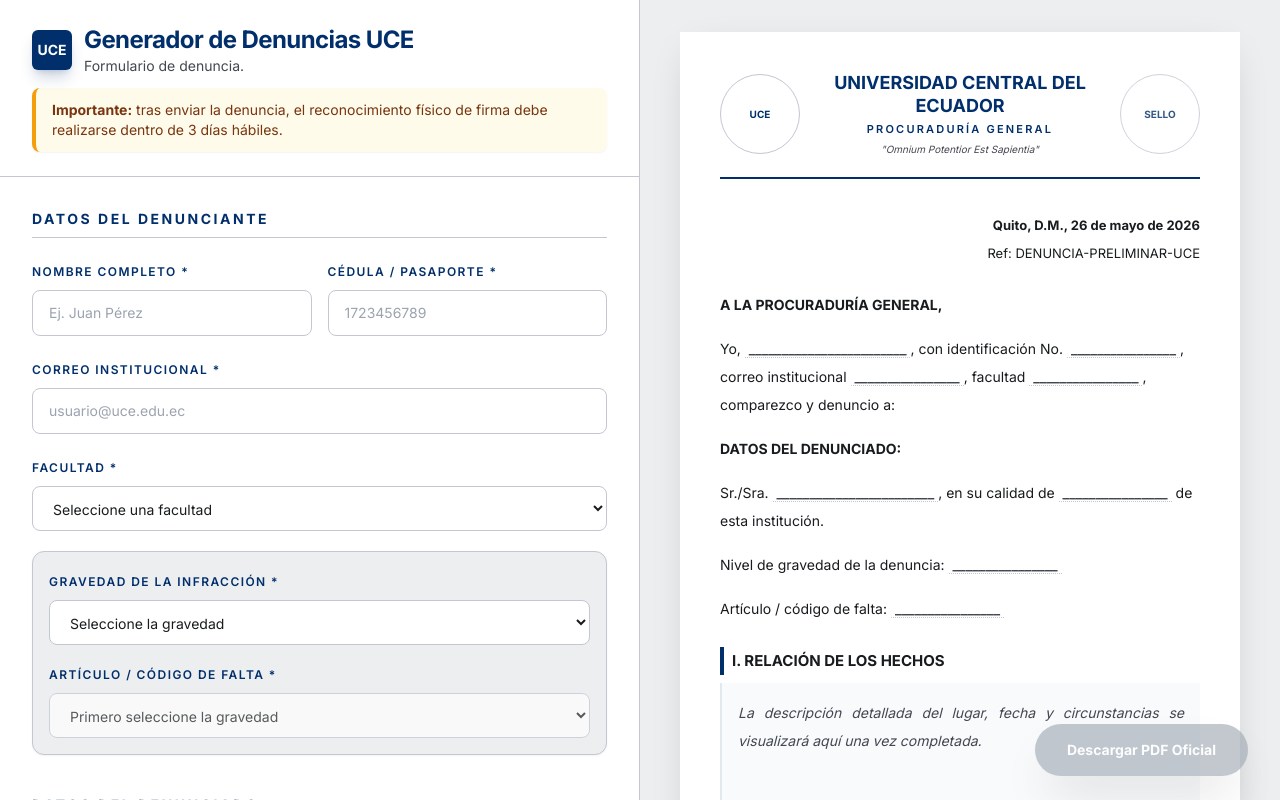
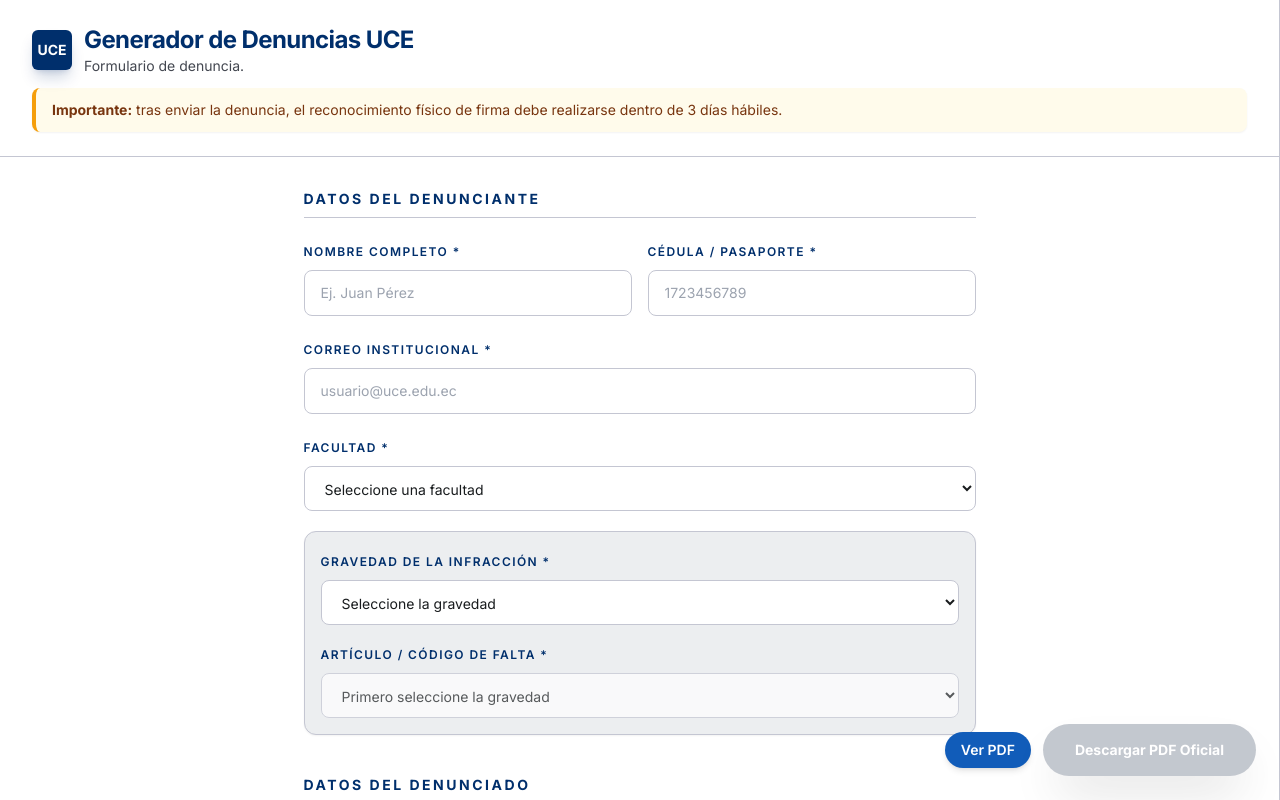
Before and after one commit to aatituanau/Anonymous-Reports, a React (Vite) app: page / in a window 1280 px wide. Shown: the top 800 px of the page. Built offline with nearby package versions, Linux system fonts and the light colour scheme.

Commit message:
feat: improve validation for names and add PDF preview toggle

```diff
--- a/src/App.jsx
+++ b/src/App.jsx
@@ -23,13 +23,22 @@
 export default function App() {
   const [formData, setFormData] = useState(estadoInicial);
   const [errors, setErrors] = useState({});
+  const [showPreview, setShowPreview] = useState(false);
 
   const validateField = (name, value) => {
     switch (name) {
-      case "nombreDenunciante":
-        if (!value || value.trim().length < 3)
-          return "Ingrese nombre completo válido.";
+      case "nombreDenunciante": {
+        if (!value) return "Ingrese nombre completo.";
+        const texto = value.trim();
+        if (texto.length < 5) return "Nombre demasiado corto.";
+        if (!/^[A-Za-zÀ-ÿ'´`\-\s]+$/.test(texto))
+          return "El nombre no debe contener números ni símbolos.";
+        const partes = texto.split(/\s+/).filter(Boolean);
+        if (partes.length < 2) return "Ingrese al menos nombre y apellido.";
+        if (partes.some((p) => p.length < 2))
+          return "Cada parte del nombre debe tener al menos 2 letras.";
         return "";
+      }
       case "identificacion":
         if (!value) return "La identificación es obligatoria.";
         if (!/^[0-9]+$/.test(value))
@@ -51,10 +60,18 @@
       case "articuloFalta":
         if (!value) return "Seleccione el artículo o código de falta.";
         return "";
-      case "nombreDenunciado":
-        if (!value || value.trim().length < 3)
-          return "Ingrese nombre del denunciado.";
+      case "nombreDenunciado": {
+        if (!value) return "Ingrese nombre del denunciado.";
+        const textoD = value.trim();
+        if (textoD.length < 5) return "Nombre demasiado corto.";
+        if (!/^[A-Za-zÀ-ÿ'´`\-\s]+$/.test(textoD))
+          return "El nombre no debe contener números ni símbolos.";
+        const partesD = textoD.split(/\s+/).filter(Boolean);
+        if (partesD.length < 2) return "Ingrese al menos nombre y apellido.";
+        if (partesD.some((p) => p.length < 2))
+          return "Cada parte del nombre debe tener al menos 2 letras.";
         return "";
+      }
       case "calidadDenunciado":
         if (!value) return "Seleccione la calidad o cargo.";
         return "";
@@ -176,7 +193,7 @@
 
   return (
     <main className="relative flex min-h-screen flex-col overflow-hidden bg-background text-on-surface lg:flex-row">
-      <div className="w-full lg:w-1/2">
+      <div className={"w-full " + (showPreview ? "lg:w-1/2" : "lg:w-full")}>
         <ComplaintForm
           facultades={facultades}
           formData={formData}
@@ -187,13 +204,26 @@
         />
       </div>
 
+      {showPreview && (
         <div className="w-full lg:w-1/2">
           <DocumentPreview formData={formData} />
         </div>
+      )}
+
+      <div className="fixed bottom-6 right-6 z-50 flex items-center gap-3">
+        <button
+          onClick={() => setShowPreview((v) => !v)}
+          type="button"
+          className="rounded-full bg-secondary px-4 py-2 text-sm font-semibold text-white shadow-md hover:brightness-95"
+          title={showPreview ? "Ocultar vista previa" : "Ver PDF"}
+          aria-pressed={showPreview}
+        >
+          {showPreview ? "Ocultar PDF" : "Ver PDF"}
+        </button>
 
         <button
           className={
-          "fixed bottom-6 right-6 z-50 flex items-center gap-3 rounded-full px-6 py-4 text-sm font-bold text-white shadow-2xl transition active:scale-95 sm:right-8 sm:px-8 " +
+            "flex items-center gap-3 rounded-full px-6 py-4 text-sm font-bold text-white shadow-2xl transition active:scale-95 sm:px-8 " +
             (formIsValid
               ? "bg-primary hover:-translate-y-1 hover:bg-secondary shadow-primary/30"
               : "bg-gray-400 cursor-not-allowed opacity-60")
@@ -210,6 +240,7 @@
         >
           Descargar PDF Oficial
         </button>
+      </div>
     </main>
   );
 }
```
Lines whose indentation alone changed are shown as unchanged.
